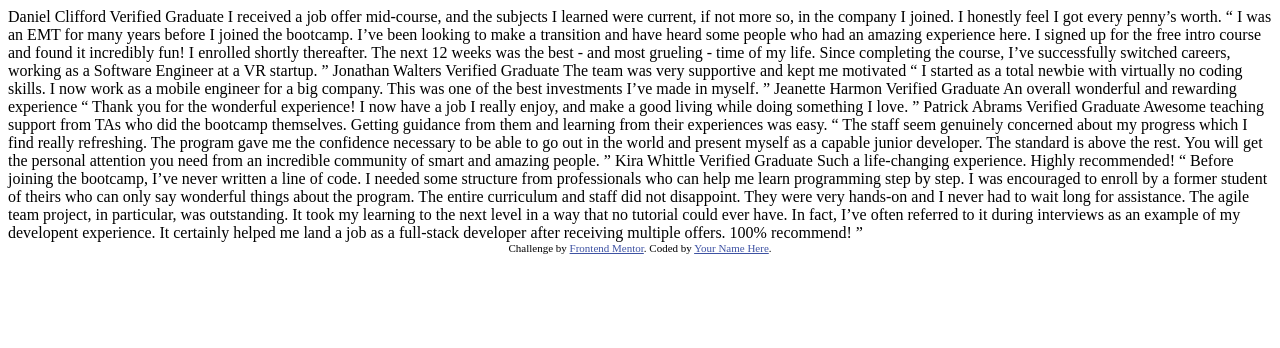
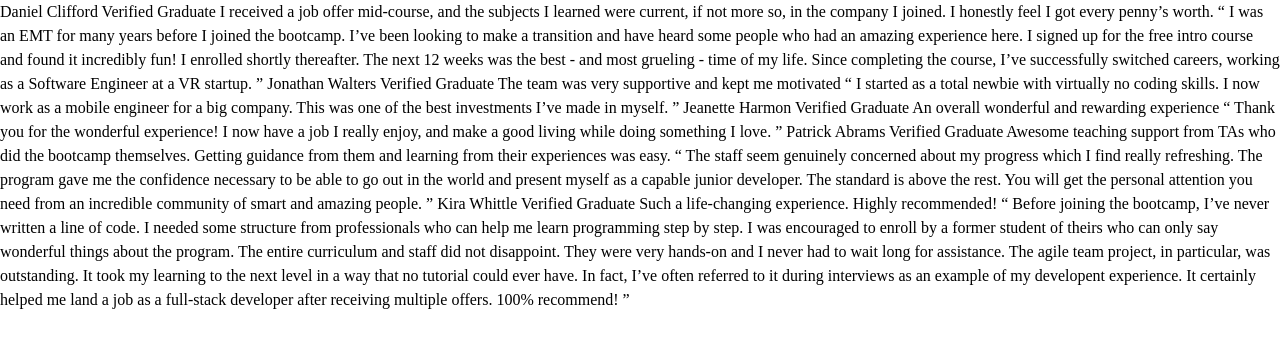
Before and after one commit to jeremymouzin/fem-7-testimonials-grid-section, a plain HTML site: page index.html in a window 1280 px wide. Drawn offline with Linux system fonts and the light colour scheme.

Commit message:
Initial code with config files

```diff
--- a/index.html
+++ b/index.html
@@ -1,76 +1,43 @@
 <!DOCTYPE html>
 <html lang="en">
-<head>
-  <meta charset="UTF-8">
-  <meta name="viewport" content="width=device-width, initial-scale=1.0"> <!-- displays site properly based on user's device -->
+  <head>
+    <meta charset="UTF-8" />
+    <meta name="viewport" content="width=device-width, initial-scale=1.0" />
+    <!-- displays site properly based on user's device -->
 
-  <link rel="icon" type="image/png" sizes="32x32" href="./images/favicon-32x32.png">
+    <link rel="icon" type="image/png" sizes="32x32" href="./images/favicon-32x32.png" />
 
-  <title>Frontend Mentor | [Challenge Name Here]</title>
+    <title>Frontend Mentor | Testimonials Grid Section</title>
 
-  <!-- Feel free to remove these styles or customise in your own stylesheet 👍 -->
-  <style>
-    .attribution { font-size: 11px; text-align: center; }
-    .attribution a { color: hsl(228, 45%, 44%); }
-  </style>
-</head>
-<body>
-  Daniel Clifford
-  Verified Graduate
-
-  I received a job offer mid-course, and the subjects I learned were current, if not more so,
-  in the company I joined. I honestly feel I got every penny’s worth.
-
-  “ I was an EMT for many years before I joined the bootcamp. I’ve been looking to make a
-  transition and have heard some people who had an amazing experience here. I signed up
-  for the free intro course and found it incredibly fun! I enrolled shortly thereafter.
-  The next 12 weeks was the best - and most grueling - time of my life. Since completing
-  the course, I’ve successfully switched careers, working as a Software Engineer at a VR startup. ”
-
-  Jonathan Walters
-  Verified Graduate
-
-  The team was very supportive and kept me motivated
-
-  “ I started as a total newbie with virtually no coding skills. I now work as a mobile engineer
-  for a big company. This was one of the best investments I’ve made in myself. ”
-
-  Jeanette Harmon
-  Verified Graduate
-
-  An overall wonderful and rewarding experience
-
-  “ Thank you for the wonderful experience! I now have a job I really enjoy, and make a good living
-  while doing something I love. ”
-
-  Patrick Abrams
-  Verified Graduate
-
-  Awesome teaching support from TAs who did the bootcamp themselves. Getting guidance from them and
-  learning from their experiences was easy.
-
-  “ The staff seem genuinely concerned about my progress which I find really refreshing. The program
-  gave me the confidence necessary to be able to go out in the world and present myself as a capable
-  junior developer. The standard is above the rest. You will get the personal attention you need from
-  an incredible community of smart and amazing people. ”
-
-  Kira Whittle
-  Verified Graduate
-
-  Such a life-changing experience. Highly recommended!
-
-  “ Before joining the bootcamp, I’ve never written a line of code. I needed some structure from
-  professionals who can help me learn programming step by step. I was encouraged to enroll by a former
-  student of theirs who can only say wonderful things about the program. The entire curriculum and staff
-  did not disappoint. They were very hands-on and I never had to wait long for assistance. The agile team
-  project, in particular, was outstanding. It took my learning to the next level in a way that no tutorial
-  could ever have. In fact, I’ve often referred to it during interviews as an example of my developent
-  experience. It certainly helped me land a job as a full-stack developer after receiving multiple offers.
-  100% recommend! ”
-
-  <div class="attribution">
-    Challenge by <a href="https://www.frontendmentor.io?ref=challenge" target="_blank">Frontend Mentor</a>.
-    Coded by <a href="#">Your Name Here</a>.
-  </div>
-</body>
+    <link rel="stylesheet" href="style.css" />
+  </head>
+  <body>
+    Daniel Clifford Verified Graduate I received a job offer mid-course, and the subjects I learned
+    were current, if not more so, in the company I joined. I honestly feel I got every penny’s
+    worth. “ I was an EMT for many years before I joined the bootcamp. I’ve been looking to make a
+    transition and have heard some people who had an amazing experience here. I signed up for the
+    free intro course and found it incredibly fun! I enrolled shortly thereafter. The next 12 weeks
+    was the best - and most grueling - time of my life. Since completing the course, I’ve
+    successfully switched careers, working as a Software Engineer at a VR startup. ” Jonathan
+    Walters Verified Graduate The team was very supportive and kept me motivated “ I started as a
+    total newbie with virtually no coding skills. I now work as a mobile engineer for a big company.
+    This was one of the best investments I’ve made in myself. ” Jeanette Harmon Verified Graduate An
+    overall wonderful and rewarding experience “ Thank you for the wonderful experience! I now have
+    a job I really enjoy, and make a good living while doing something I love. ” Patrick Abrams
+    Verified Graduate Awesome teaching support from TAs who did the bootcamp themselves. Getting
+    guidance from them and learning from their experiences was easy. “ The staff seem genuinely
+    concerned about my progress which I find really refreshing. The program gave me the confidence
+    necessary to be able to go out in the world and present myself as a capable junior developer.
+    The standard is above the rest. You will get the personal attention you need from an incredible
+    community of smart and amazing people. ” Kira Whittle Verified Graduate Such a life-changing
+    experience. Highly recommended! “ Before joining the bootcamp, I’ve never written a line of
+    code. I needed some structure from professionals who can help me learn programming step by step.
+    I was encouraged to enroll by a former student of theirs who can only say wonderful things about
+    the program. The entire curriculum and staff did not disappoint. They were very hands-on and I
+    never had to wait long for assistance. The agile team project, in particular, was outstanding.
+    It took my learning to the next level in a way that no tutorial could ever have. In fact, I’ve
+    often referred to it during interviews as an example of my developent experience. It certainly
+    helped me land a job as a full-stack developer after receiving multiple offers. 100% recommend!
+    ”
+  </body>
 </html>
--- /dev/null
+++ b/style.css
@@ -0,0 +1,36 @@
+/* CSS Reset */
+
+*, *::before, *::after {
+  box-sizing: border-box;
+}
+
+* {
+  margin: 0;
+}
+
+body {
+  line-height: 1.5;
+  -webkit-font-smoothing: antialiased;
+  -moz-osx-font-smoothing: grayscale;
+  text-rendering: optimizeLegibility;
+}
+
+img, picture, video, canvas, svg, iframe {
+  display: block;
+  max-inline-size: 100%;
+  block-size: auto;
+}
+
+input, button, textarea, select {
+  font: inherit;
+}
+
+p, h1, h2, h3, h4, h5, h6 {
+  overflow-wrap: break-word;
+}
+
+/* Variables */
+
+:root {
+
+}
```
Also changed, not shown: 2 other files.
